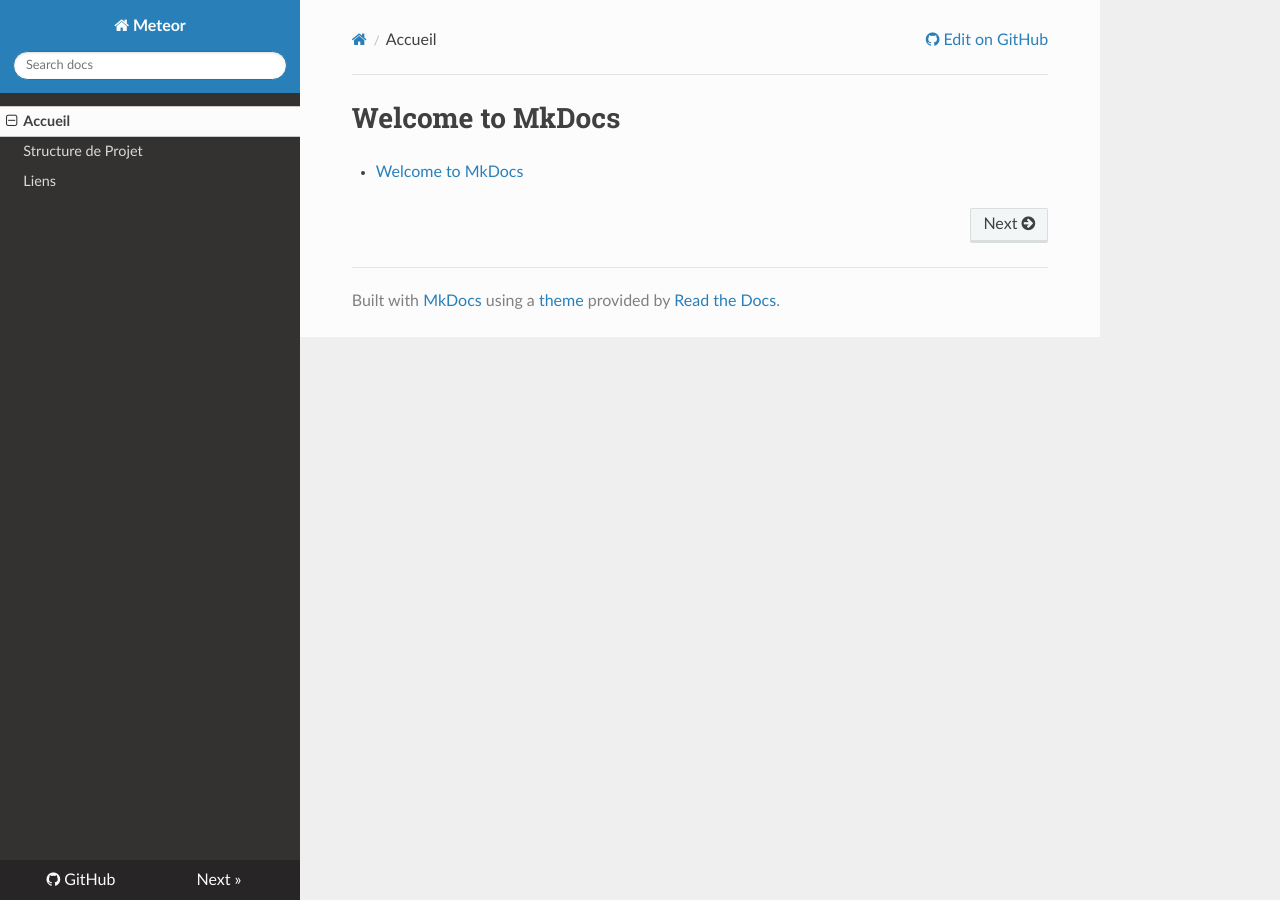
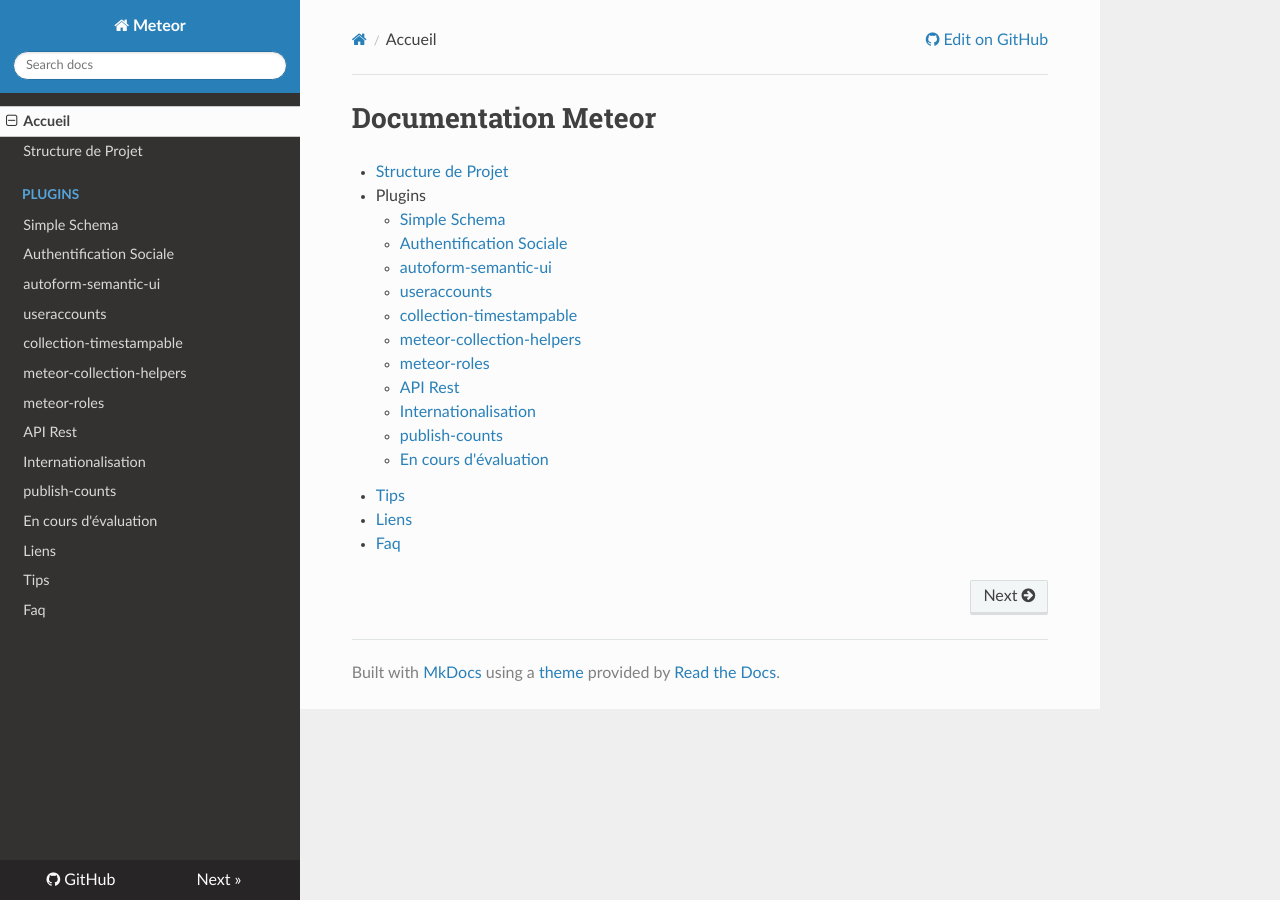
Before and after one commit to srault95/meteor-app-base, an MkDocs documentation site: the page built from docs/index.md, in a window 1280 px wide. Built offline with MkDocs 1.6.1, drawn with Linux system fonts in a browser that asks for light colours; nearby versions of some CDN libraries; old or Windows-style settings are respelled for this version of MkDocs.

Commit message:
update docs

```diff
--- a/docs/index.md
+++ b/docs/index.md
@@ -1,3 +1,18 @@
-# Welcome to MkDocs
+# Documentation Meteor
 
-[TOC]
+* [Structure de Projet](project-structure.md)
+* Plugins
+    * [Simple Schema](simple-schema.md)
+    * [Authentification Sociale](social-auth.md)
+    * [autoform-semantic-ui](autoform-semantic-ui.md)
+    * [useraccounts](useraccounts.md)
+    * [collection-timestampable](collection-timestampable.md)
+    * [meteor-collection-helpers](meteor-collection-helpers.md)
+    * [meteor-roles](meteor-roles.md)
+    * [API Rest](rest-api.md)
+    * [Internationalisation](tap-i18n.md)
+    * [publish-counts](publish-counts.md)
+    * [En cours d'évaluation](plugins-a-etudier.md)
+* [Tips](tips.md)
+* [Liens](links.md)
+* [Faq](faq.md)
--- a/mkdocs.yml
+++ b/mkdocs.yml
@@ -15,9 +15,18 @@
 pages:
     - 'Accueil': index.md
     - 'Structure de Projet': project-structure.md
+    - 'Plugins':
+        - "Simple Schema": simple-schema.md
+        - "Authentification Sociale": social-auth.md
+        - "autoform-semantic-ui": autoform-semantic-ui.md
+        - "useraccounts": useraccounts.md
+        - "collection-timestampable": collection-timestampable.md
+        - "meteor-collection-helpers": meteor-collection-helpers.md
+        - "meteor-roles": meteor-roles.md
+        - "API Rest": rest-api.md
+        - "Internationalisation": tap-i18n.md
+        - "publish-counts": publish-counts.md
+        - "En cours d'évaluation": plugins-a-etudier.md
     - 'Liens': links.md
-markdown_extensions:
-    - smarty
-    - toc:
-        permalink: True
-    - sane_lists
+    - 'Tips': tips.md
+    - 'Faq': faq.md
```
